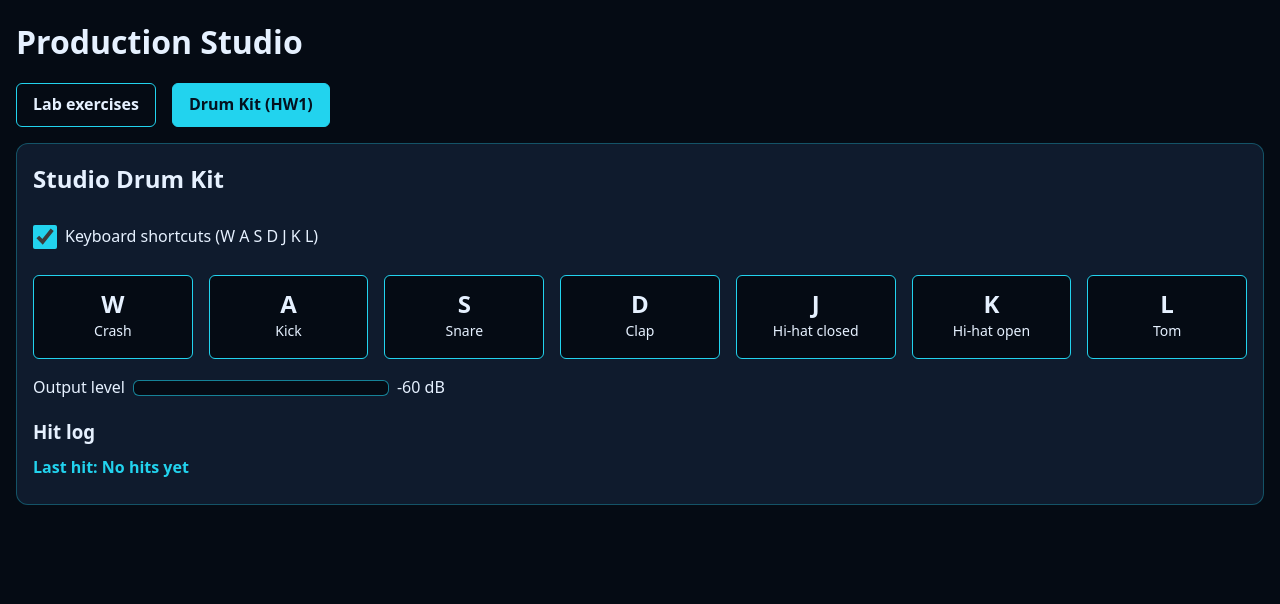
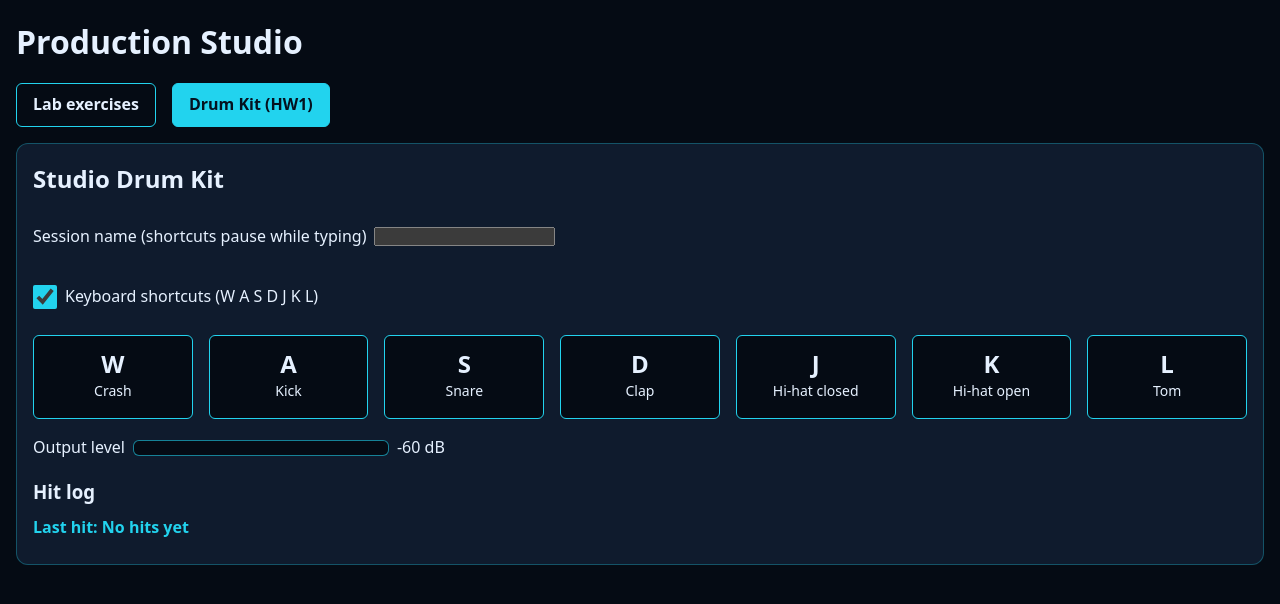
Before and after one commit to nguyenntkpvnm21/24521198_NguyenThaiKhanhNguyen_LAB3, a React (Vite) app: page / in a window 1280 px wide. Both pictures are taken after a click on the button "Drum Kit (HW1)". Shown: the top 604 px of the page. Built offline with nearby package versions, Linux system fonts and the light colour scheme.

Commit message:
feat(hw1): add session name field to prove input isolation

```diff
--- a/src/homeworks/DrumMachine/DrumMachine.jsx
+++ b/src/homeworks/DrumMachine/DrumMachine.jsx
@@ -13,6 +13,7 @@ export function DrumMachine() {
   const headingId = useId();
   const meterId = useId();
   const shortcutsId = useId();
+  const sessionId = useId();
   const synthRef = useRef(null);
   const meterRef = useRef(null);
   const levelTextRef = useRef(null);
@@ -21,6 +22,7 @@ export function DrumMachine() {
   const [activePadIds, setActivePadIds] = useState([]);
   const [hits, setHits] = useState([]);
   const [shortcutsEnabled, setShortcutsEnabled] = useState(true);
+  const [sessionName, setSessionName] = useState('');
 
   useEffect(() => {
     synthRef.current = createDrumSynth();
@@ -113,6 +115,16 @@ export function DrumMachine() {
   return (
     <section className={styles.drumMachine} aria-labelledby={headingId}>
       <h2 id={headingId}>Studio Drum Kit</h2>
+            <p className={styles.field}>
+        <label htmlFor={sessionId}>Session name (shortcuts pause while typing)</label>
+        <input
+          id={sessionId}
+          type="text"
+          autoComplete="off"
+          value={sessionName}
+          onChange={(e) => setSessionName(e.target.value)}
+        />
+      </p>
       <p className={styles.field}>
         <input
           id={shortcutsId}
```
